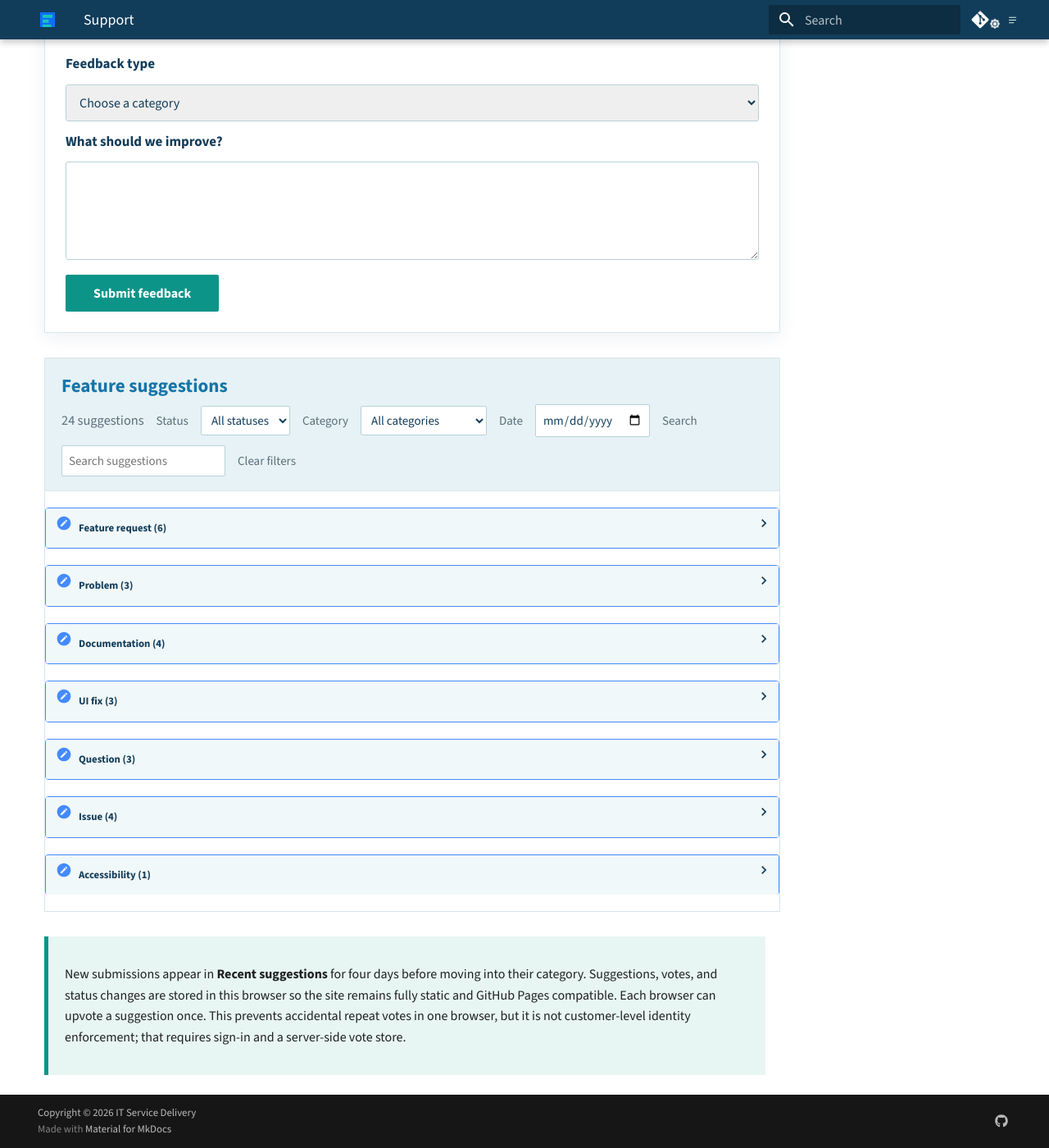
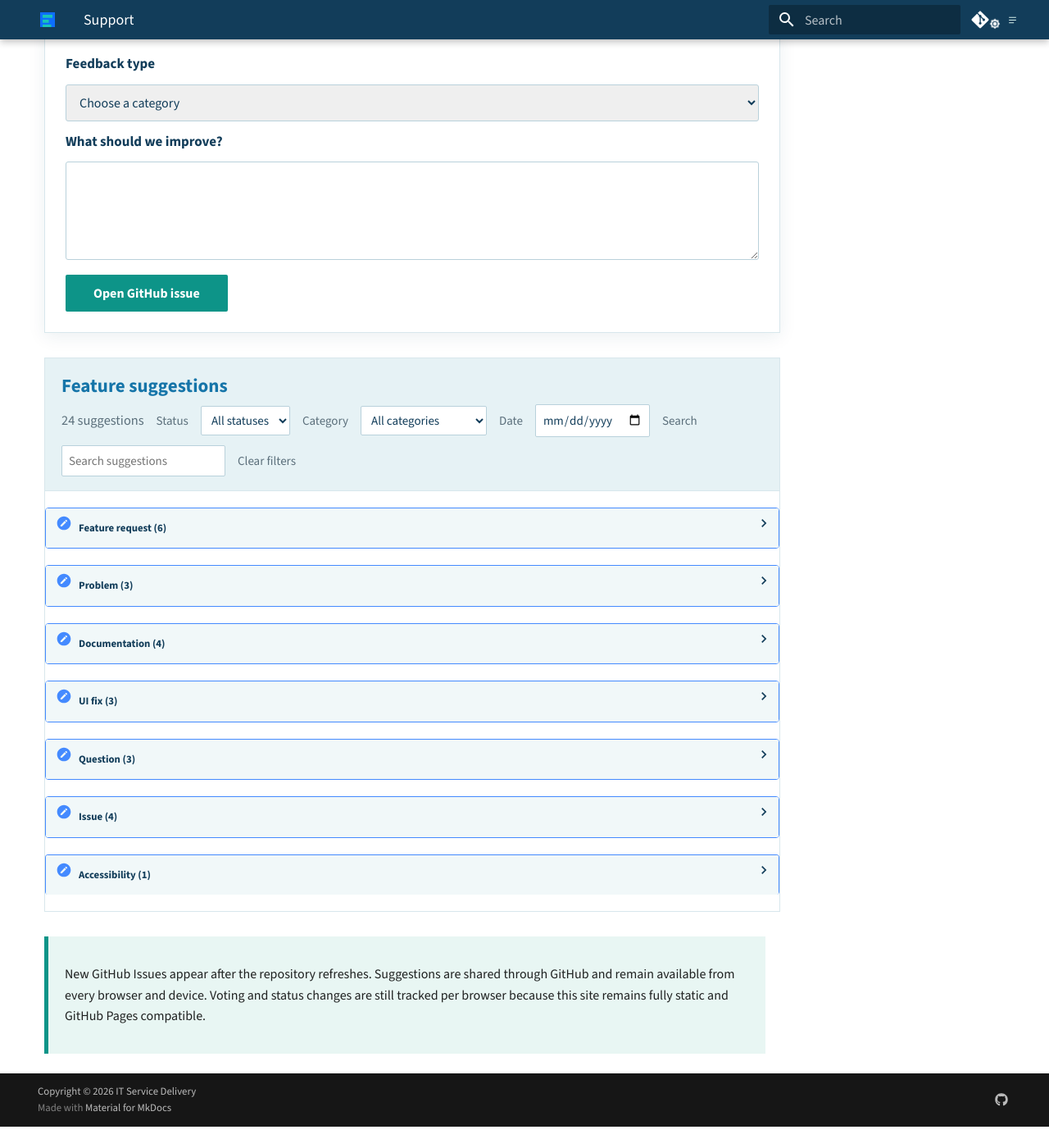
Before and after one commit to dgooding/mkdocs-basic, an MkDocs documentation site: the page built from docs/support.md, in a window 1280 px wide and 1400 px high, scrolled down 460 px. Shown: the whole window at 82% size. Built offline with MkDocs 1.6.1 and Material for MkDocs 9.7.7, drawn with Linux system fonts in a browser that asks for light colours; comment, search, counter and statistics services are not loaded; after the commit the page ends 1834 px from its top, so only the background shows below that; some of the changed lines change nothing that is shown; some of the changed text lies outside the part shown.

Commit message:
docs: auto-update 2026-08-27 05:06:11

```diff
--- a/docs/javascripts/support-suggestions.js
+++ b/docs/javascripts/support-suggestions.js
@@ -12,18 +12,13 @@
   const form = document.querySelector("[data-suggestion-form]")
   const exportButton = document.querySelector("[data-suggestion-export]")
   const endpoint = "https://api.github.com/repos/dgooding/mkdocs-basic/issues?labels=feature-request&state=open&per_page=50"
-  const localStorageKey = "itsd-suggestions"
   const votesStorageKey = "itsd-suggestion-votes"
   const votedStorageKey = "itsd-suggestion-voted"
   const statusesStorageKey = "itsd-suggestion-statuses"
   let sharedIssues = []
-  let localSuggestions = JSON.parse(localStorage.getItem(localStorageKey) || "[]")
   let votes = JSON.parse(localStorage.getItem(votesStorageKey) || "{}")
   let voted = JSON.parse(localStorage.getItem(votedStorageKey) || "{}")
   let statuses = JSON.parse(localStorage.getItem(statusesStorageKey) || "{}")
-  localSuggestions = localSuggestions.map(function (suggestion, index) {
-    return Object.assign({ id: "local-existing-" + index }, suggestion)
-  })
   const exampleSuggestions = [
     { id: "example-faq", category: "Feature request", title: "Add a searchable FAQ for common support questions", details: "Example suggestion | Shared support idea" },
     { id: "example-escalation", category: "Problem", title: "Add a quick reference for escalation paths", details: "Example suggestion | Shared support idea" },
@@ -139,8 +134,7 @@
     const openCategories = new Set(Array.from(list.querySelectorAll("details[open] summary"), function (heading) {
       return heading.textContent.replace(/ \(\d+\)$/, "")
     }))
-    const suggestions = localSuggestions.concat(sharedIssues)
-    const allSuggestions = exampleSuggestions.concat(suggestions)
+    const allSuggestions = exampleSuggestions.concat(sharedIssues)
     const visibleSuggestions = allSuggestions.filter(function (suggestion) {
       const currentStatus = (statuses[suggestion.id] || suggestion.status || "pending")
       const matchesStatus = !statusFilter.value || currentStatus === statusFilter.value
@@ -193,13 +187,13 @@
   }
 
   function exportSuggestions() {
-    const exportSuggestions = exampleSuggestions.concat(localSuggestions, sharedIssues)
+    const exportSuggestions = exampleSuggestions.concat(sharedIssues)
     const escapeCsvValue = function (value) {
       return '"' + String(value || "").replace(/"/g, '""') + '"'
     }
     const lines = [["Category", "Suggestion", "Details", "Status", "Votes", "Created", "Source", "Link"]]
     exportSuggestions.forEach(function (suggestion) {
-      const source = suggestion.id.indexOf("issue-") === 0 ? "GitHub" : suggestion.id.indexOf("local-") === 0 || suggestion.id.indexOf("local-existing-") === 0 ? "This browser" : "Example"
+      const source = suggestion.id.indexOf("issue-") === 0 ? "GitHub" : "Example"
       lines.push([
         suggestion.category || "Other",
         suggestion.title,
@@ -273,17 +267,12 @@
   form.addEventListener("submit", function (event) {
     event.preventDefault()
     const data = new FormData(form)
-    playShredderSound()
-    localSuggestions.unshift({
-      id: "local-" + Date.now(),
-      title: data.get("text"),
-      category: data.get("category"),
-      details: "Local browser suggestion",
-      created: new Date().toISOString(),
-    })
-    localStorage.setItem(localStorageKey, JSON.stringify(localSuggestions))
+    const issueUrl = new URL("https://github.com/dgooding/mkdocs-basic/issues/new")
+    issueUrl.searchParams.set("template", "feature_request.md")
+    issueUrl.searchParams.set("title", data.get("category") + ": " + data.get("text"))
+    issueUrl.searchParams.set("body", "## Category\n\n" + data.get("category") + "\n\n## Suggestion\n\n" + data.get("text"))
+    window.open(issueUrl.toString(), "_blank", "noopener")
     form.reset()
-    render()
   })
   exportButton.addEventListener("click", exportSuggestions)
   ;[dateFilter, statusFilter, categoryFilter, keywordFilter].forEach(function (filter) {
--- a/docs/support.md
+++ b/docs/support.md
@@ -4,7 +4,7 @@
 
 ## Help improve the documentation
 
-Share a feature request, report a problem, or suggest guidance that would make the ITSD documentation more useful. Your submission is saved in this browser and appears on this page immediately.
+Share a feature request, report a problem, or suggest guidance that would make the ITSD documentation more useful. Submissions open a GitHub Issue so they are available from every browser and device.
 
 </div>
 
@@ -26,7 +26,7 @@
   </select>
   <label for="suggestion-text">What should we improve?</label>
   <textarea id="suggestion-text" name="text" maxlength="500" required></textarea>
-  <button class="md-button md-button--primary" type="submit">Submit feedback</button>
+  <button class="md-button md-button--primary" type="submit">Open GitHub issue</button>
 </form>
 
 <section class="itsd-suggestions" data-suggestions-view>
@@ -66,6 +66,6 @@
 
 <div class="itsd-status" markdown>
 
-New submissions appear in **Recent suggestions** for four days before moving into their category. Suggestions, votes, and status changes are stored in this browser so the site remains fully static and GitHub Pages compatible. Each browser can upvote a suggestion once. This prevents accidental repeat votes in one browser, but it is not customer-level identity enforcement; that requires sign-in and a server-side vote store.
+New GitHub Issues appear after the repository refreshes. Suggestions are shared through GitHub and remain available from every browser and device. Voting and status changes are still tracked per browser because this site remains fully static and GitHub Pages compatible.
 
 </div>
```
